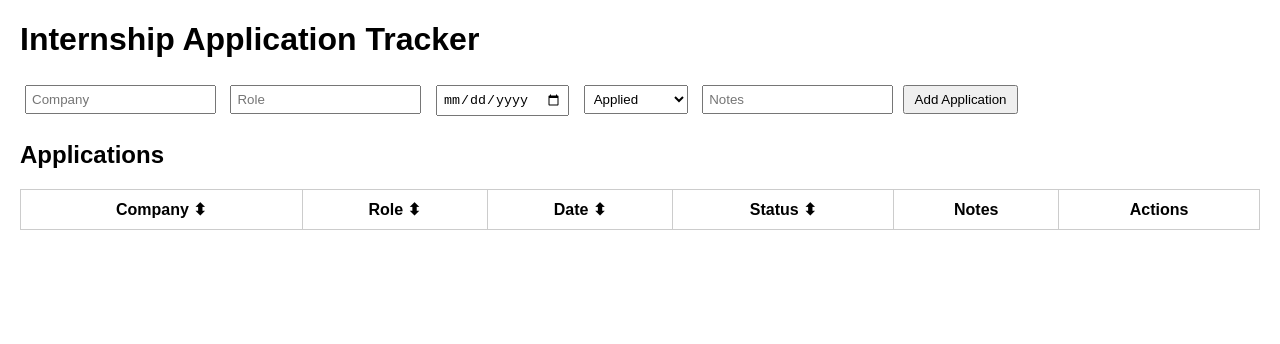
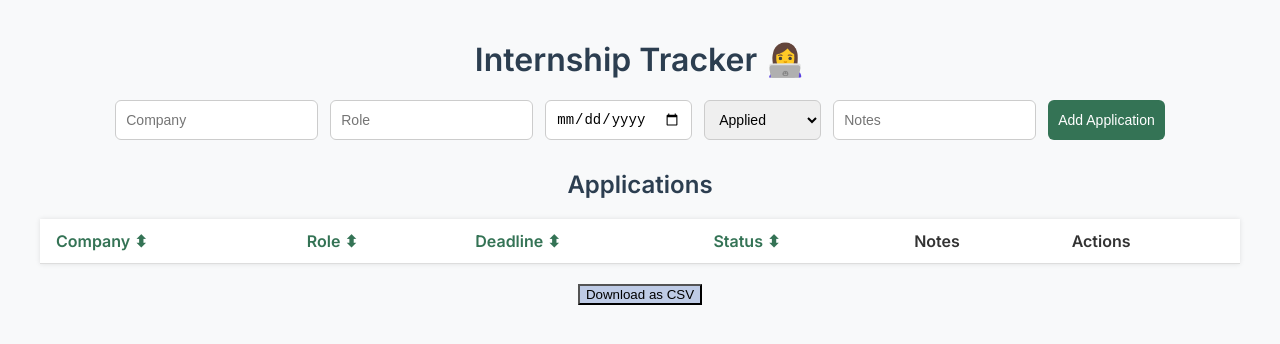
Before and after one commit to mathildepellegrin/internship-tracker, a plain HTML site: page index.html in a window 1280 px wide. Drawn offline with Linux system fonts and the light colour scheme.

Commit message:
Updates to UI

```diff
--- a/index.html
+++ b/index.html
@@ -2,11 +2,13 @@
 <html lang="en">
 <head>
   <meta charset="UTF-8">
-  <title>Internship Tracker</title>
+  <title>Internship Tracker 👩‍💻</title>
   <link rel="stylesheet" href="style.css">
+  <script src="script.js" defer></script>
 </head>
 <body>
-  <h1>Internship Application Tracker</h1>
+
+  <h1>Internship Tracker 👩‍💻</h1>
 
   <form id="internship-form">
     <input type="text" id="company" placeholder="Company" required>
@@ -23,21 +25,22 @@
   </form>
 
   <h2>Applications</h2>
+
   <table id="application-table">
     <thead>
       <tr>
         <th onclick="sortBy('company')" class="sortable">Company ⬍</th>
         <th onclick="sortBy('role')" class="sortable">Role ⬍</th>
-    <th onclick="sortBy('date')" class="sortable">Date ⬍</th>
+        <th onclick="sortBy('date')" class="sortable">Deadline ⬍</th>
         <th onclick="sortBy('status')" class="sortable">Status ⬍</th>
         <th>Notes</th>
         <th>Actions</th>
       </tr>
-</thead
-
+    </thead>
     <tbody></tbody>
   </table>
 
-  <script src="script.js"></script>
+  <button onclick="downloadCSV()">Download as CSV</button>
+
 </body>
 </html>
--- a/script.js
+++ b/script.js
@@ -1,7 +1,6 @@
 const form = document.getElementById('internship-form');
 const tableBody = document.querySelector('#application-table tbody');
 let applications = JSON.parse(localStorage.getItem('applications')) || [];
-
 let sortKey = null;
 let sortAsc = true;
 
@@ -14,7 +13,6 @@ function renderTable() {
   applications.forEach((app, index) => {
     const row = document.createElement('tr');
 
-    // Regular display mode
     if (!app.isEditing) {
       row.innerHTML = `
         <td>${app.company}</td>
@@ -23,12 +21,11 @@ function renderTable() {
         <td>${app.status}</td>
         <td>${app.notes}</td>
         <td>
-          <button onclick="editApp(${index})">Edit</button>
-          <button onclick="deleteApp(${index})">Delete</button>
+          <button onclick="editApp(${index})">✍️</button>
+          <button onclick="deleteApp(${index})">🗑️</button>
         </td>
       `;
     } else {
-      // Editable fields mode
       row.innerHTML = `
         <td><input type="text" id="edit-company-${index}" value="${app.company}"></td>
         <td><input type="text" id="edit-role-${index}" value="${app.role}"></td>
@@ -64,15 +61,13 @@ function cancelEdit(index) {
 }
 
 function saveEdit(index) {
-  const updated = {
+  applications[index] = {
     company: document.getElementById(`edit-company-${index}`).value,
     role: document.getElementById(`edit-role-${index}`).value,
     date: document.getElementById(`edit-date-${index}`).value,
     status: document.getElementById(`edit-status-${index}`).value,
     notes: document.getElementById(`edit-notes-${index}`).value
   };
-
-  applications[index] = updated;
   saveApplications();
   renderTable();
 }
@@ -82,17 +77,18 @@ function deleteApp(index) {
   saveApplications();
   renderTable();
 }
+
 function sortBy(key) {
   if (sortKey === key) {
-    sortAsc = !sortAsc; // toggle sort direction
+    sortAsc = !sortAsc;
   } else {
     sortKey = key;
     sortAsc = true;
   }
 
   applications.sort((a, b) => {
-    let valA = a[key].toLowerCase ? a[key].toLowerCase() : a[key];
-    let valB = b[key].toLowerCase ? b[key].toLowerCase() : b[key];
+    let valA = a[key]?.toLowerCase?.() || a[key];
+    let valB = b[key]?.toLowerCase?.() || b[key];
 
     if (valA < valB) return sortAsc ? -1 : 1;
     if (valA > valB) return sortAsc ? 1 : -1;
@@ -100,6 +96,28 @@ function sortBy(key) {
   });
 
   renderTable();
+}
+
+function downloadCSV() {
+  if (applications.length === 0) {
+    alert("No data to export.");
+    return;
+  }
+
+  const headers = ["Company", "Role", "Date Applied", "Status", "Notes"];
+  const rows = applications.map(app =>
+    [app.company, app.role, app.date, app.status, app.notes]
+      .map(field => `"${(field || '').replace(/"/g, '""')}"`)
+      .join(',')
+  );
+
+  const csvContent = [headers.join(','), ...rows].join('\n');
+  const blob = new Blob([csvContent], { type: 'text/csv;charset=utf-8;' });
+
+  const link = document.createElement('a');
+  link.href = URL.createObjectURL(blob);
+  link.download = 'internship_applications.csv';
+  link.click();
 }
 
 form.addEventListener('submit', function (e) {
--- a/style.css
+++ b/style.css
@@ -1,38 +1,108 @@
+/* Import Google Font */
+@import url('https://fonts.googleapis.com/css2?family=Inter:wght@400;600&display=swap');
+
 body {
-  font-family: Arial, sans-serif;
-  margin: 20px;
+  font-family: 'Inter', sans-serif;
+  background-color: #f8f9fa;
+  margin: 40px;
+  color: #333;
 }
 
-form input, form select {
-  margin: 5px;
-  padding: 5px;
+h1, h2 {
+  text-align: center;
+  color: #2c3e50;
 }
 
+form {
+  display: flex;
+  flex-wrap: wrap;
+  gap: 12px;
+  justify-content: center;
+  margin-bottom: 30px;
+}
+
+form input, form select, form button {
+  padding: 10px;
+  font-size: 14px;
+  border-radius: 6px;
+  border: 1px solid #ccc;
+  outline: none;
+}
+
+form input:focus, form select:focus {
+  border-color: #347355;
+}
+
+form button {
+  background-color: #347355;
+  color: white;
+  border: none;
+  transition: background-color 0.2s ease;
+  cursor: pointer;
+}
+
+form button:hover {
+  background-color: #347355;
+}
+
+/* Table styling */
 table {
   width: 100%;
   border-collapse: collapse;
-  margin-top: 15px;
+  background-color: white;
+  box-shadow: 0 0 5px rgba(0, 0, 0, 0.1);
 }
 
 th, td {
-  padding: 10px;
-  border: 1px solid #ccc;
+  padding: 12px 16px;
+  border-bottom: 1px solid #ddd;
+  text-align: left;
 }
 
-button {
-  padding: 5px 10px;
+th.sortable {
+  cursor: pointer;
+  user-select: none;
+  color: #347355;
 }
 
-/* Visual indicator
-changes mouse to pointer on a hover
-adds a highlight and underline
- */
-.sortable {
-  cursor: pointer;
-  user-select: none;
-}
-
-.sortable:hover {
+th.sortable:hover {
   background-color: #f0f0f0;
   text-decoration: underline;
 }
+
+/* Action buttons */
+td button {
+  margin-right: 6px;
+  padding: 6px 10px;
+  font-size: 13px;
+  border-radius: 4px;
+  border: none;
+  cursor: pointer;
+}
+
+td button:hover {
+  opacity: 0.9;
+}
+
+td button:nth-child(1) {
+  background-color: #def2da;
+  color: black;
+}
+
+td button:nth-child(2) {
+  background-color: #f9dee2;
+  color: black;
+}
+
+td button:nth-child(3) {
+  background-color: #347355;
+  color: white;
+}
+
+/* CSV Button */
+button[onclick*="downloadCSV"] {
+  display: block;
+  margin: 20px auto;
+  background-color: #becbe5;
+  color: black;
+}
```
Also changed, not shown: 1 other file. Lines whose indentation alone changed are shown as unchanged.
